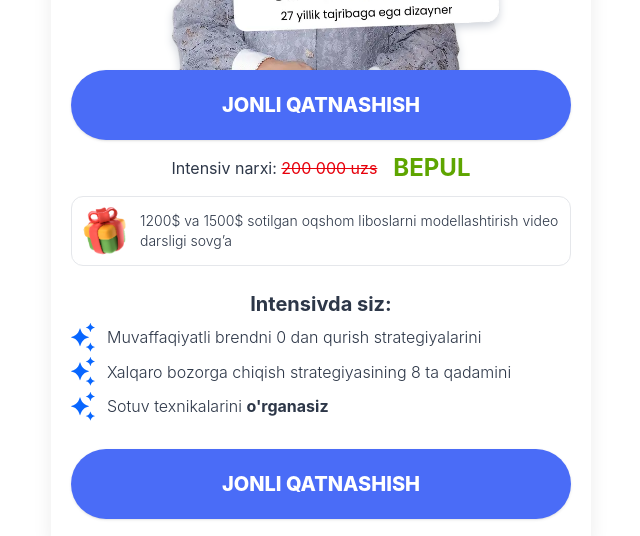
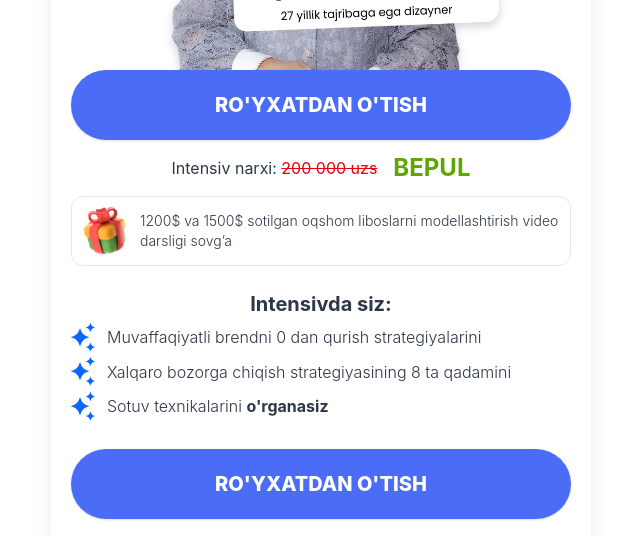
Before and after one commit to sultonbayevogabek/ozoda-isxakova-uz, a website: page index.html in a window 1280 px wide. Shown: the part 430-966 px from the top of the page, without its empty margins (319-959 px from the left). Drawn offline with Linux system fonts and the light colour scheme.

```diff
--- a/index.html
+++ b/index.html
@@ -44,7 +44,7 @@
 
     <div class="flex flex-col gap-3 px-5 -mt-7">
       <button class="main-button" data-main-button>
-        JONLI QATNASHISH
+        RO'YXATDAN O'TISH
       </button>
 
       <div class="flex items-center justify-center gap-4">
@@ -90,7 +90,7 @@
 
     <div class="px-5 pb-5">
       <button class="main-button" data-main-button>
-        JONLI QATNASHISH
+        RO'YXATDAN O'TISH
       </button>
     </div>
   </div>
```
